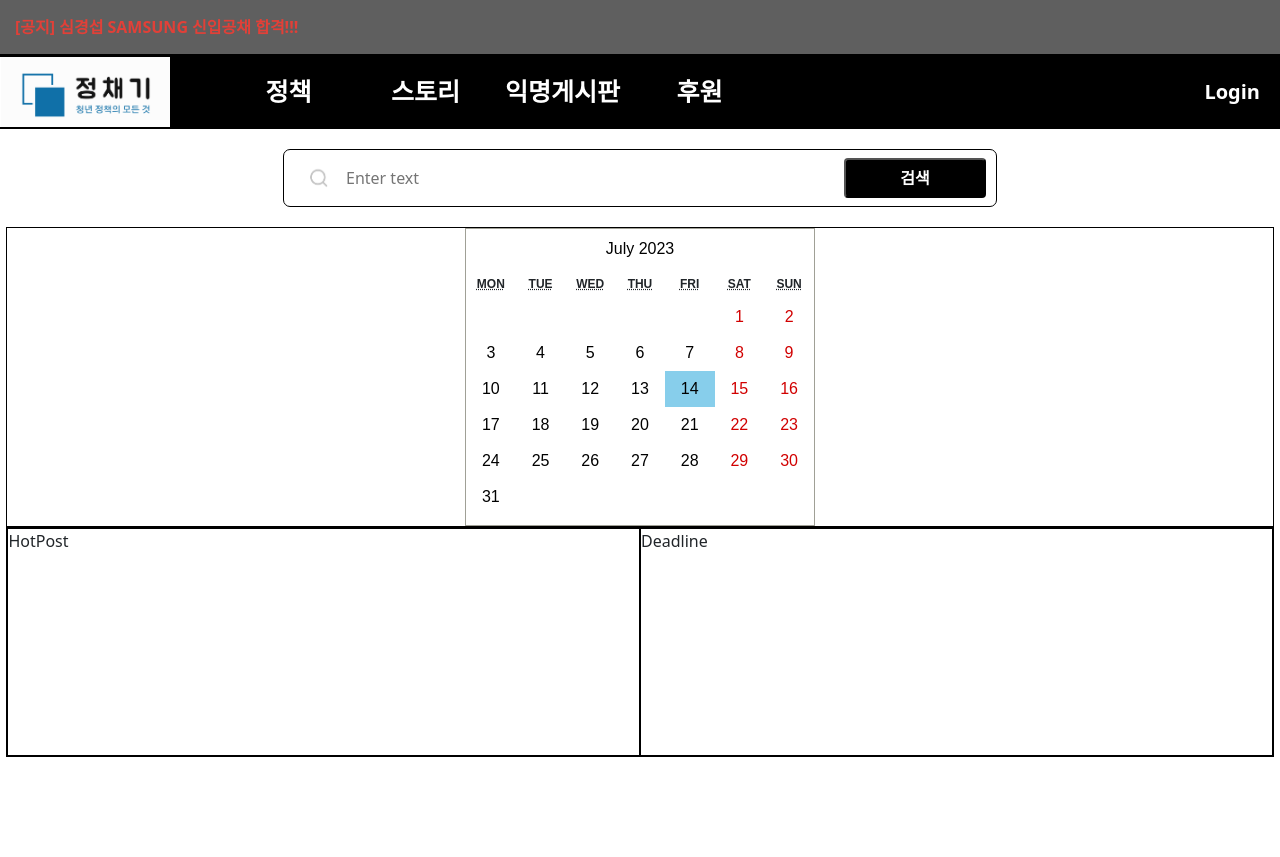
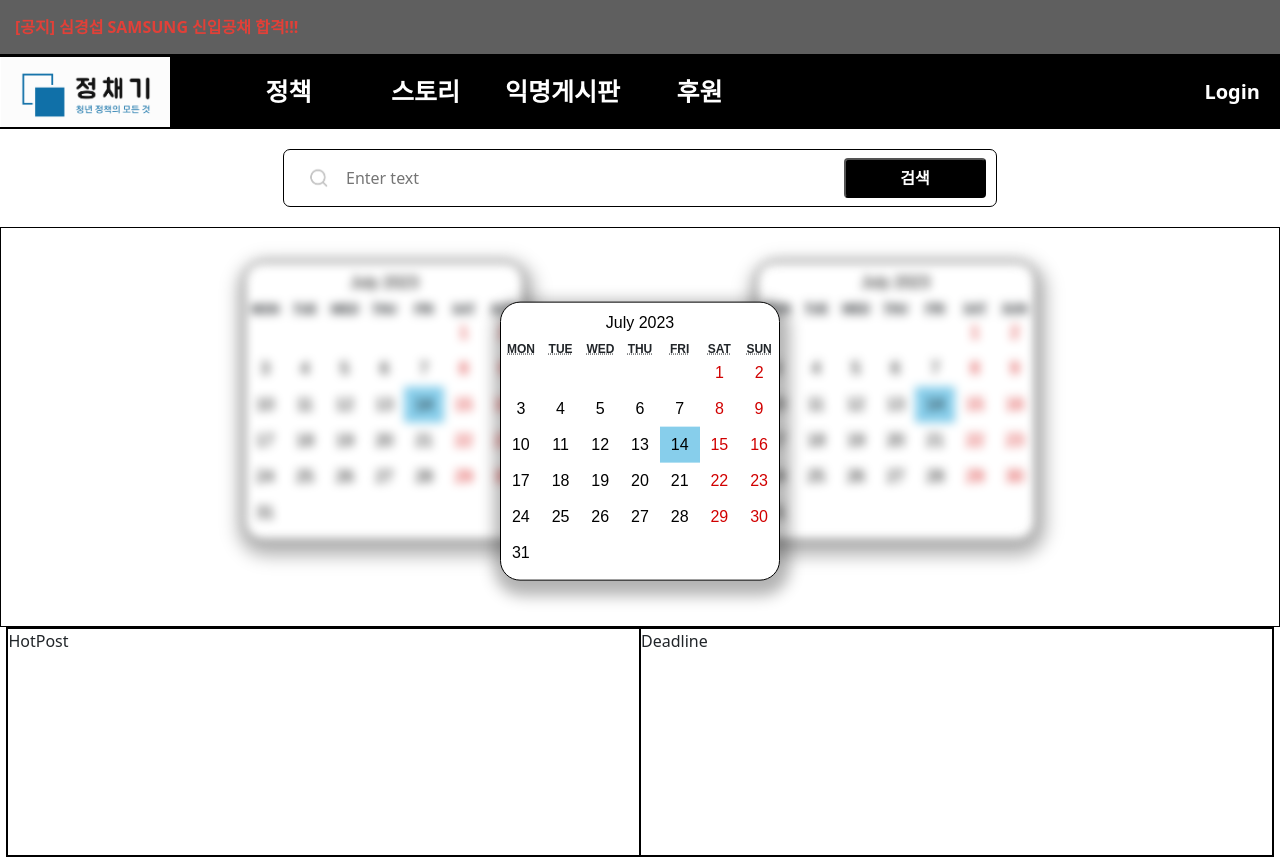
Before and after one commit to jihaneol/Jeongchaegi, a React (Create React App) app in the folder frontend/: page / in a window 1280 px wide. Before the commit the page ends 800 px from the top, so only its background shows below. Built offline with nearby package versions, Linux system fonts and the light colour scheme.

Commit message:
feat: ReactCalendar modulate

```diff
--- a/frontend/src/components/HomeCalendar.jsx
+++ b/frontend/src/components/HomeCalendar.jsx
@@ -1,26 +1,17 @@
-import ReactCalendar from "react-calendar";
-import '../styles/HomeCalendar.css'
 import home_styles from "../styles/Home.module.css";
+import ReactCalendar from './ReactCalendar';
 
 export default function HomeCalendar() {
-  function calendarClick(v) {
-    console.log(v);
-  }
   return (
     <div className={home_styles.home_calendar_wrap}>
       <ReactCalendar
-        minDetail="month"
-        maxDetail="month"
-        nextLabel={null}
-        prevLabel={null}
-        next2Label={null}
-        prev2Label={null}
-        showNeighboringMonth={false}
-        formatDay={(locale, date) =>
-          date.toLocaleString("en", { day: "numeric" })
-        }
-        onClickDay={calendarClick}
-        className={home_styles.home_calendar_center}
+        position="center"
+      />
+      <ReactCalendar
+        position="left"
+      />
+      <ReactCalendar
+        position="right"
       />
     </div>
   );
--- /dev/null
+++ b/frontend/src/components/ReactCalendar.jsx
@@ -0,0 +1,31 @@
+import React, { useEffect, useState } from "react";
+import Calendar from "react-calendar";
+import "../styles/HomeCalendar.css";
+import home_styles from "../styles/Home.module.css";
+
+
+export default function ReactCalendar({position}) {
+  const [pos, setPos] = useState("");
+  useEffect(() => {
+    setPos(position);
+  }, [position])
+  function calendarClick(v) {
+    console.log(v);
+  }
+  return (
+    <Calendar
+      minDetail="month"
+      maxDetail="month"
+      nextLabel={null}
+      prevLabel={null}
+      next2Label={null}
+      prev2Label={null}
+      showNeighboringMonth={false}
+      formatDay={(locale, date) =>
+        date.toLocaleString("en", { day: "numeric" })
+      }
+      onClickDay={calendarClick}
+	  className={`${home_styles.home_calendar_component} ${home_styles[pos]}`}
+    />
+  );
+}
--- a/frontend/src/styles/Home.module.css
+++ b/frontend/src/styles/Home.module.css
@@ -43,16 +43,42 @@
 }
 
 .home_calendar_wrap {
-	width: 99%;
-	height: 300px;
+	position: relative;
+	width: 100%;
+	height: 400px;
 	border: 1px solid black;
 }
 
-.home_calendar_center {
-	width: 40%;
-	height: 100%;
+.home_calendar_wrap > div {
+	height: 70%;
 	border: 1px solid black;
-	margin: 0px auto
+}
+
+.home_calendar_component {
+	position: absolute;
+	box-shadow: 2px 7px 15px 8px rgba(0,0,0,0.3);
+}
+
+.center {
+	left: 50%;
+	top: 50%;
+	transform: translate(-50%, -45%);
+	z-index: 50;
+}
+
+.left {
+	left: 30%;
+	top: 40%;
+	transform: translate(-50%, -45%);
+	filter: blur(5px);
+}
+
+.right {
+	backdrop-filter: blur(10px);
+	left: 70%;
+	top: 40%;
+	filter: blur(5px);
+	transform: translate(-50%, -45%);
 }
 
 .home_lower_wrap {
--- a/frontend/src/styles/HomeCalendar.css
+++ b/frontend/src/styles/HomeCalendar.css
@@ -1,10 +1,11 @@
 .react-calendar {
-	width: 350px;
+    width: 280px;
     max-width: 100%;
     background: white;
     border: 1px solid #a0a096;
     font-family: Arial, Helvetica, sans-serif;
-	line-height: 1.125em;
+    line-height: 0em;
+    border-radius: 20px;
 }
 
 .react-calendar--doubleView {
@@ -16,7 +17,7 @@
     margin: -0.5em;
 }
 
-  .react-calendar--doubleView .react-calendar__viewContainer > * {
+.react-calendar--doubleView .react-calendar__viewContainer>* {
     width: 50%;
     margin: 0.5em;
 }
@@ -43,8 +44,8 @@
 .react-calendar__navigation {
     display: flex;
     height: 40px;
-	/* margin-bottom: 1em; */
-	cursor:not-allowed
+    cursor: not-allowed;
+    /* border-radius: 20px 20px 0px 0px; */
 }
 
 .react-calendar__navigation button {
```
Also changed, not shown: frontend/src/styles/Nav.module.css (+4 -4 lines). Lines whose indentation alone changed are shown as unchanged.
